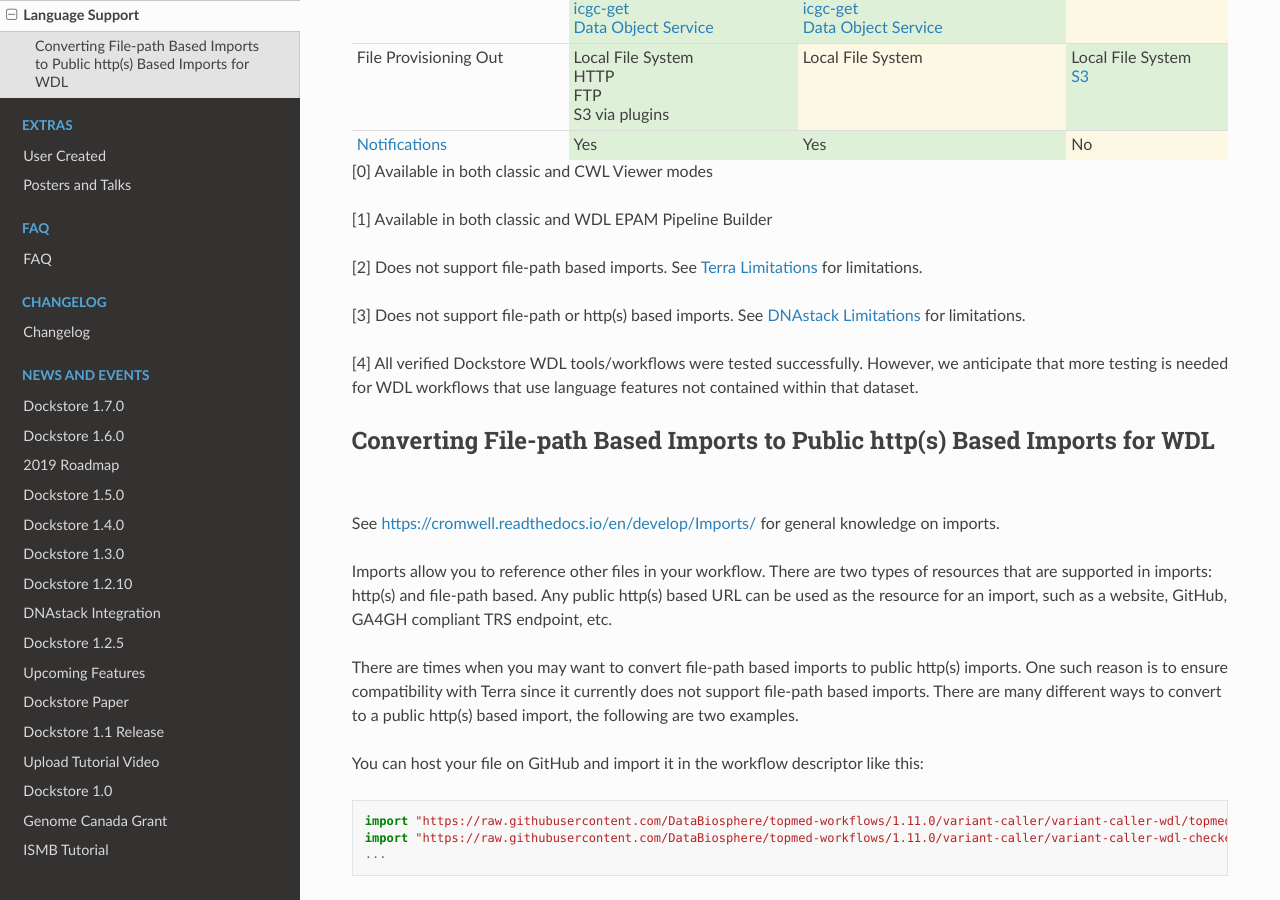
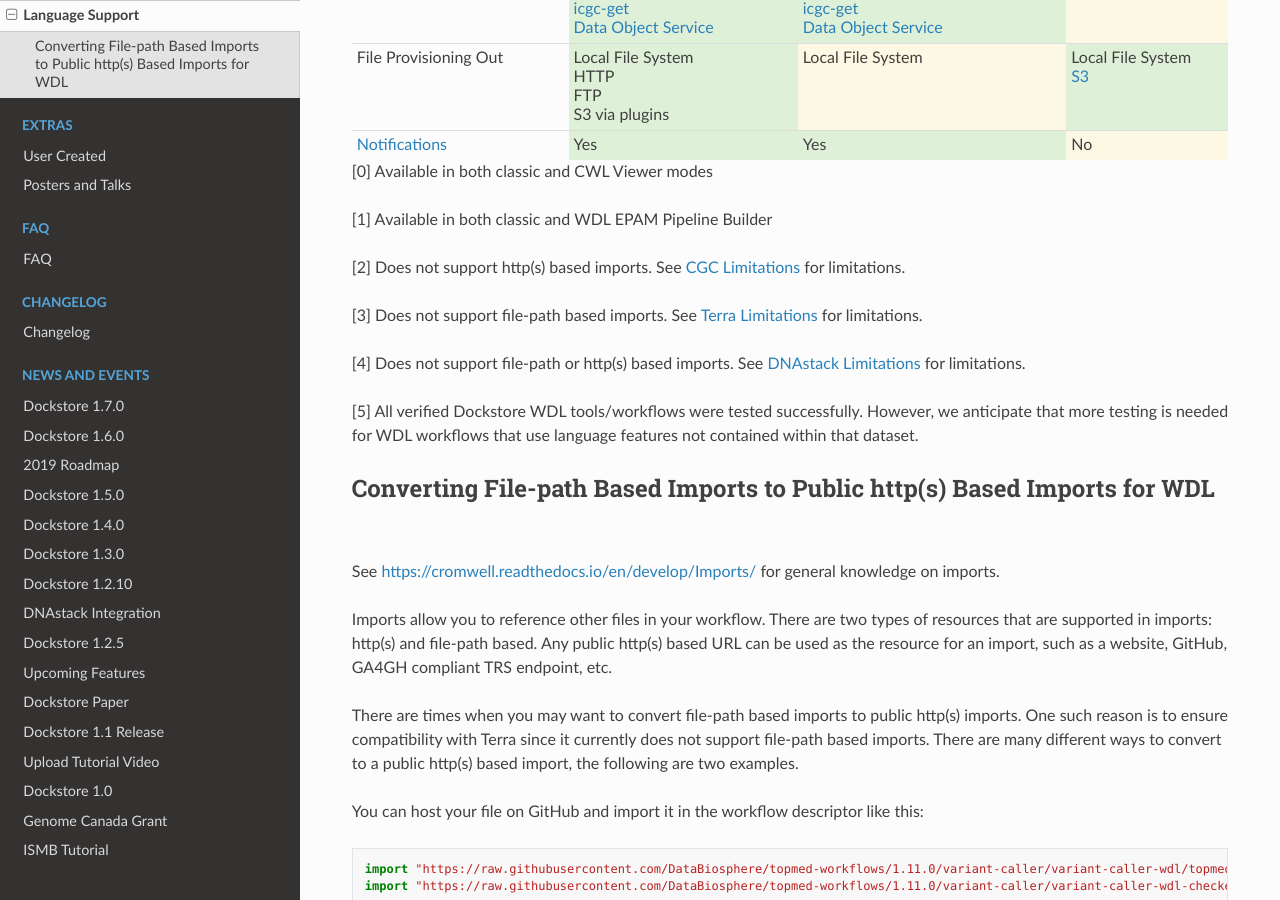
Before and after one commit to dockstore/dockstore-documentation, a Sphinx documentation site: the page built from docs/end-user-topics/language-support.rst, in a window 1280 px wide and 900 px high, scrolled down 821 px. Built offline with Sphinx 7.4.7 and the Read the Docs theme 2.0.0, drawn with Linux system fonts in a browser that asks for light colours.

Commit message:
Update language-support.rst

```diff
--- a/docs/end-user-topics/language-support.rst
+++ b/docs/end-user-topics/language-support.rst
@@ -17,16 +17,21 @@
 
 [1] Available in both classic and WDL EPAM Pipeline Builder
 
-[2] Does not support file-path based imports. See `Terra
+[2] Does not support http(s) based imports. See `CGC
+Limitations`_ for limitations.
+
+.. _`CGC Limitations`: ./cgc-launch-with.html#limitations
+
+[3] Does not support file-path based imports. See `Terra
 Limitations`_ for limitations.
 
 .. _`Terra Limitations`: ./terra-launch-with.html#limitations
 
 
-[3] Does not support file-path or http(s) based imports. See `DNAstack
+[4] Does not support file-path or http(s) based imports. See `DNAstack
 Limitations <./dnastack-launch-with.html#limitations>`__ for limitations.
 
-[4] All verified Dockstore WDL tools/workflows were tested successfully. However, we anticipate that more testing is needed for WDL workflows that use language features not contained within that dataset.
+[5] All verified Dockstore WDL tools/workflows were tested successfully. However, we anticipate that more testing is needed for WDL workflows that use language features not contained within that dataset.
 
 Converting File-path Based Imports to Public http(s) Based Imports for WDL
 --------------------------------------------------------------------------
```
